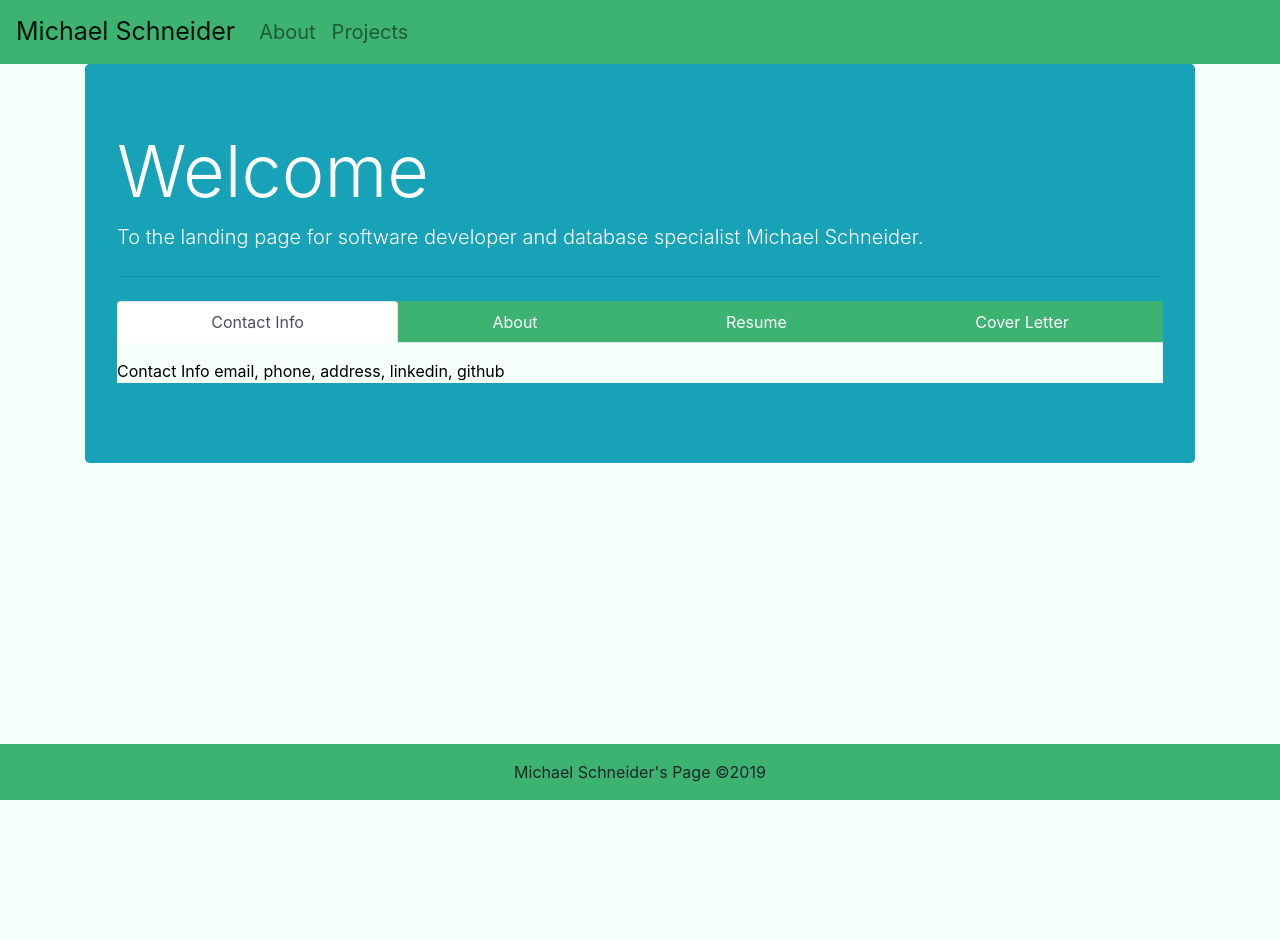
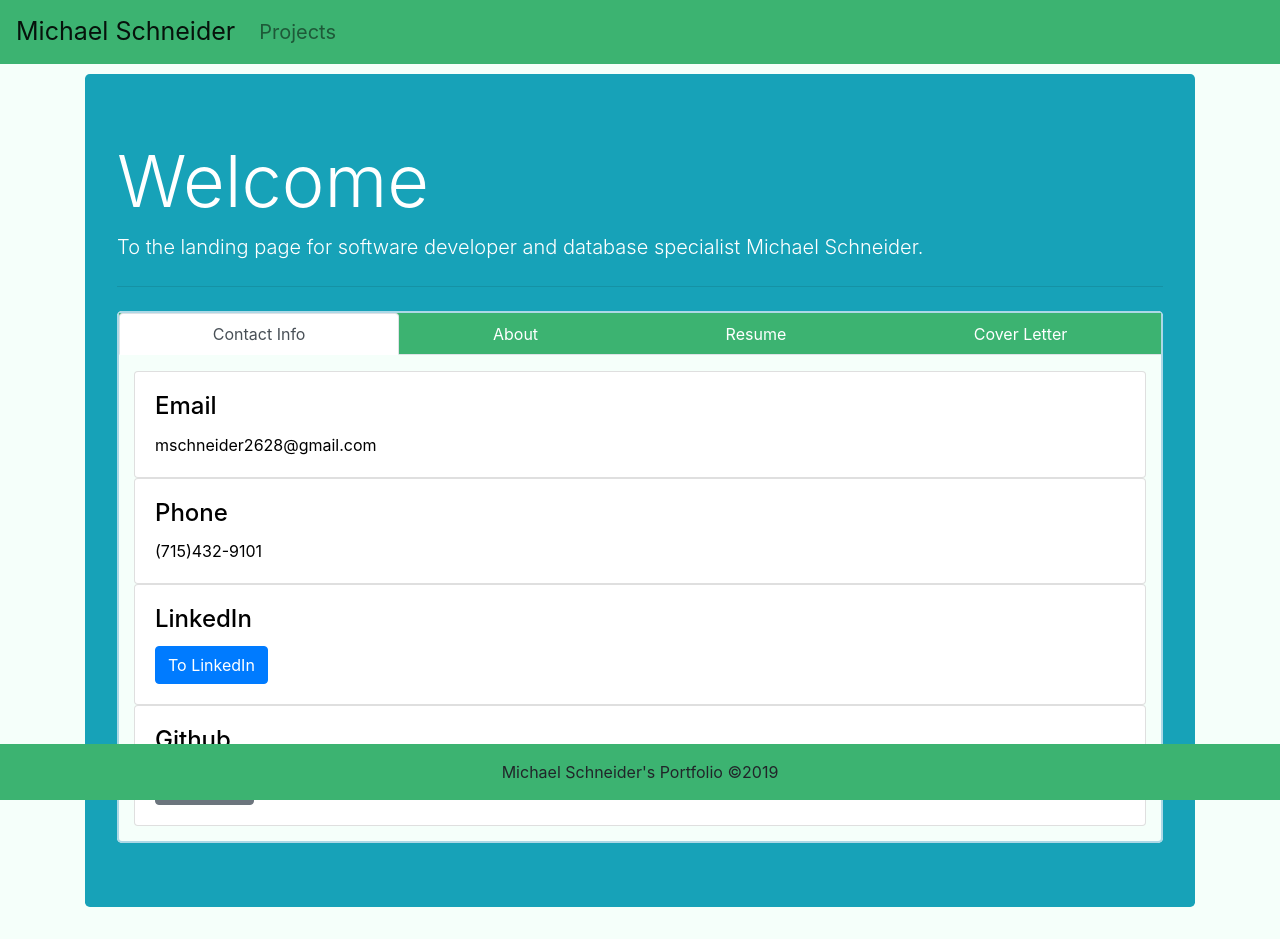
Before and after one commit to mikeschneiderdotme/landingpage, a Vue app: page /#/ in a window 1280 px wide. Before the commit the page ends 800 px from the top, so only its background shows below. Built offline with nearby package versions, Linux system fonts and the light colour scheme.

Commit message:
Completed Home page

```diff
--- a/src/App.vue
+++ b/src/App.vue
@@ -6,9 +6,6 @@
 				<b-navbar-brand to="/">Michael Schneider</b-navbar-brand>
 				<b-collapse id="nav-collapse" is-nav>
 					<b-navbar-nav>
-						<b-nav-item>
-							<b-link to="/about" router-tag="li">About</b-link>
-						</b-nav-item>
 						<b-nav-item>
 							<b-link to="/projects" router-tag="li">Projects</b-link>
 						</b-nav-item>
@@ -20,7 +17,7 @@
 			<router-view />
 		</div>
 		<footer>
-			<div class="w-auto p-3 fixed-bottom">Michael Schneider's Page &copy;2019</div>
+			<div class="w-auto p-3 fixed-bottom">Michael Schneider's Portfolio &copy;2019</div>
 		</footer>
 	</div>
 </template>
--- a/src/components/About.vue
+++ /dev/null
@@ -1,14 +0,0 @@
-<template>
-	<div class="about">
-		<h1>Learn a little about me!</h1>
-		<p>Lorem ipsum dolor sit amet, consectetur adipiscing elit, sed do eiusmod tempor incididunt ut labore et dolore magna ali...</p>
-	</div>
-</template>
-
-<script>
-export default {
-	name: "About"
-};
-</script>
-
-<style scoped></style>
--- a/src/components/Home.vue
+++ b/src/components/Home.vue
@@ -10,12 +10,57 @@
 			<hr class="my-4" />
 
 			<div id="content">
-				<b-tabs content-class="mt-3" align="center" fill>
+				<b-tabs
+					content-class="mt-3"
+					align="center"
+					style="min-height: 500px; border: 2px solid lightblue; border-radius: 5px"
+					fill
+				>
 					<b-tab no-body title="Contact Info" active>
-						<p>Contact Info email, phone, address, linkedin, github</p>
+						<b-container fluid>
+							<b-row>
+								<b-col style="padding-bottom: 15px;">
+									<b-card title="Email" style="max-height:125px;">
+										<b-card-text>mschneider2628@gmail.com</b-card-text>
+									</b-card>
+									<b-card title="Phone" style="max-height:125px;">
+										<b-card-text>(715)432-9101</b-card-text>
+									</b-card>
+									<b-card title="LinkedIn" style="max-height:125px;">
+										<b-button
+											variant="primary"
+											href="https://www.linkedin.com/in/michael-schneider-145250141/"
+										>To LinkedIn</b-button>
+									</b-card>
+									<b-card title="Github" style="max-height:125px;">
+										<b-button href="https://github.com/Cellor425">To Github</b-button>
+									</b-card>
+								</b-col>
+							</b-row>
+						</b-container>
 					</b-tab>
 					<b-tab title="About">
-						<p>List about me Name, Occupation, Image, Description</p>
+						<b-container fluid>
+							<b-row>
+								<b-col style="max-width: 300px; margin: auto">
+									<b-img :src="require('../assets/profile pic.jpg')" fluid></b-img>
+								</b-col>
+							</b-row>
+							<b-row>
+								<b-col>
+									<b-card title="About Me">
+										<b-card-text>
+											Experienced Team Trainer with a demonstrated history of working in the
+											retail industry. Extensive experience in working with computer hardware. Skills
+											in several programming languages such as C#, JavaScript, Java, and T-SQL.
+											Experience in database creation, design, and management as well as program creation
+											and user design. Experience in frameworks such as .NET Core, .NET Framework, Vue.js,
+											and Flask(python).
+										</b-card-text>
+									</b-card>
+								</b-col>
+							</b-row>
+						</b-container>
 					</b-tab>
 					<b-tab no-body title="Resume">
 						<b-card-img bottom :src="require('../assets/Resume.png')"></b-card-img>
@@ -40,8 +85,16 @@ export default {
 </script>
 
 <style lang="scss">
+.home {
+	padding-top: 10px;
+}
+
 #content {
 	background-color: mintcream;
+	border-radius: 5px;
+}
+
+#info {
 }
 
 ul.nav-tabs {
--- a/src/router.js
+++ b/src/router.js
@@ -1,7 +1,6 @@
 import Vue from 'vue'
 import Router from 'vue-router'
 import Home from './components/Home.vue'
-import About from './components/About.vue'
 import Projects from './components/Projects.vue'
 
 Vue.use(Router)
@@ -14,11 +13,6 @@ export default new Router({
             component: Home
         },
         {
-            path: '/about',
-            name: 'about',
-            component: About
-        },
-        {
             path: '/projects',
             name: 'projects',
             component: Projects
```
Also changed, not shown: src/assets/GoTo.png (added).
